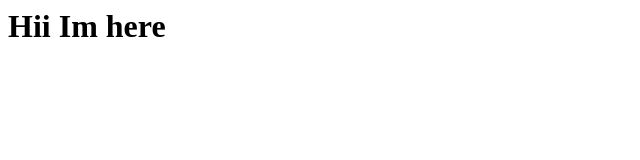
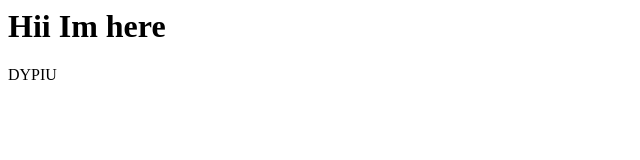
Before and after one commit to riteshkumarsale/dev2, a plain HTML site: page index.html in a window 1280 px wide. Shown: the full height of the page, 0-640 px from the left. Drawn offline with Linux system fonts and the light colour scheme.

Commit message:
Update index.html

```diff
--- a/index.html
+++ b/index.html
@@ -1 +1,2 @@
 <h1>Hii Im here </h1>
+<P>DYPIU</P>
```
